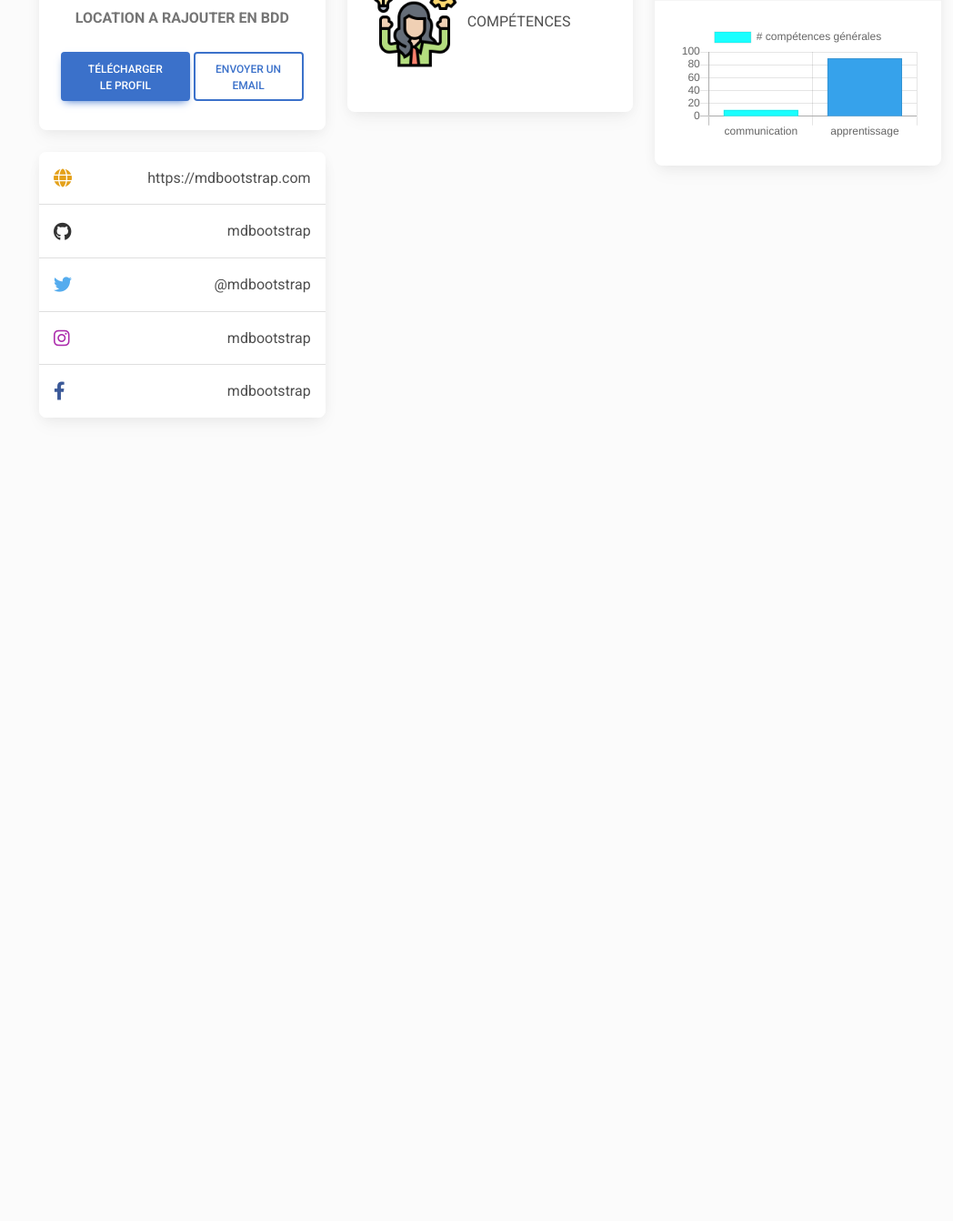
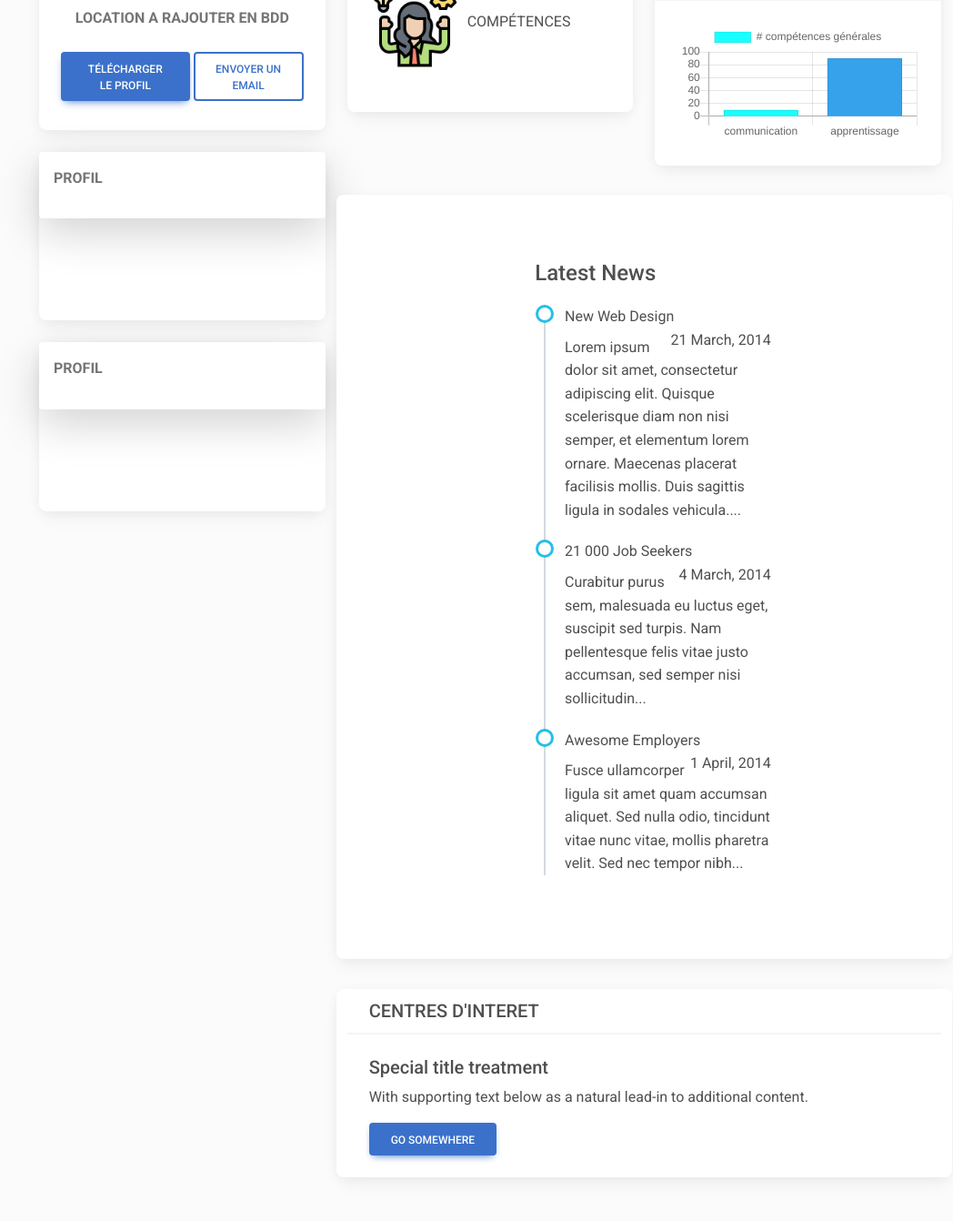
Before and after one commit to HamilaStartZup/Dashboard_startZupv1, a PHP site: page /Dashboard_client/profile.php?code_profile=1 in a window 1280 px wide. Shown: the part 479-1821 px from the top of the page at 91% size, without its empty margins (221-1269 px from the left). Before the commit the page ends 940 px from the top, so only its background shows below. Run offline with PHP 8.4, Linux system fonts and the light colour scheme; the visitor is signed in with stand-in values (Sample User, id 1); data that the repository does not hold is empty; some libraries are stand-ins or nearby versions.

Commit message:
commit  profil forma  cv

```diff
--- a/Dashboard_client/profile.php
+++ b/Dashboard_client/profile.php
@@ -17,6 +17,17 @@ $result = $query->fetch();
 <html lang="en">
 
 <head>
+     <meta content="width=device-width, initial-scale=1.0, maximum-scale=1.0, user-scalable=0" name="viewport" />
+
+    <meta http-equiv="X-UA-Compatible" content="IE=edge,chrome=1" />
+
+    <!--     Fonts and icons     -->
+    <link rel="stylesheet" type="text/css" href="https://fonts.googleapis.com/css?family=Roboto:300,400,500,700|Roboto+Slab:400,700|Material+Icons" />
+    <link rel="stylesheet" href="https://maxcdn.bootstrapcdn.com/font-awesome/latest/css/font-awesome.min.css" />
+
+    <!-- Material Dashboard CSS -->
+    <link rel="stylesheet" href="assets/css/material-dashboard?v=2.1.2.css">
+
   <script src="https://cdnjs.cloudflare.com/ajax/libs/html2canvas/1.4.1/html2canvas.min.js"></script>
   <script src="https://cdnjs.cloudflare.com/ajax/libs/jspdf/2.5.1/jspdf.umd.min.js "></script>
   <script src="https://cdnjs.cloudflare.com/ajax/libs/Chart.js/2.4.0/Chart.min.js"></script>
@@ -98,6 +109,37 @@ $result = $query->fetch();
       color: inherit;
       text-decoration: none;
     }
+
+    ul.timeline-3 {
+  list-style-type: none;
+  position: relative;
+}
+ul.timeline-3:before {
+  content: " ";
+  background: #d4d9df;
+  display: inline-block;
+  position: absolute;
+  left: 29px;
+  width: 2px;
+  height: 100%;
+  z-index: 400;
+}
+ul.timeline-3 > li {
+  margin: 20px 0;
+  padding-left: 20px;
+}
+ul.timeline-3 > li:before {
+  content: " ";
+  background: white;
+  display: inline-block;
+  position: absolute;
+  border-radius: 50%;
+  border: 3px solid #22c0e8;
+  left: 20px;
+  width: 20px;
+  height: 20px;
+  z-index: 400;
+}
   </style>
 
 </head>
@@ -209,30 +251,18 @@ $result = $query->fetch();
                 </div>
               </div>
             </div>
-            <div class="card mb-4 mb-lg-0">
-              <div class="card-body p-0">
-                <ul class="list-group list-group-flush rounded-3">
-                  <li class="list-group-item d-flex justify-content-between align-items-center p-3">
-                    <i class="fas fa-globe fa-lg text-warning"></i>
-                    <p class="mb-0">https://mdbootstrap.com</p>
-                  </li>
-                  <li class="list-group-item d-flex justify-content-between align-items-center p-3">
-                    <i class="fab fa-github fa-lg" style="color: #333333;"></i>
-                    <p class="mb-0">mdbootstrap</p>
-                  </li>
-                  <li class="list-group-item d-flex justify-content-between align-items-center p-3">
-                    <i class="fab fa-twitter fa-lg" style="color: #55acee;"></i>
-                    <p class="mb-0">@mdbootstrap</p>
-                  </li>
-                  <li class="list-group-item d-flex justify-content-between align-items-center p-3">
-                    <i class="fab fa-instagram fa-lg" style="color: #ac2bac;"></i>
-                    <p class="mb-0">mdbootstrap</p>
-                  </li>
-                  <li class="list-group-item d-flex justify-content-between align-items-center p-3">
-                    <i class="fab fa-facebook-f fa-lg" style="color: #3b5998;"></i>
-                    <p class="mb-0">mdbootstrap</p>
-                  </li>
-                </ul>
+            <div class="card mb-4 ">
+            <div class="shadow-lg p-3 mb-5 bg-body  rounded"><p class="text-muted"><b>PROFIL</b></p></div>
+              <div class="card-body ">
+
+              <P>  <?php echo $result['description'] ?></P>
+              </div>
+            </div>
+            <div class="card mb-4 ">
+            <div class="shadow-lg p-3 mb-5 bg-body  rounded"><p class="text-muted"><b>PROFIL</b></p></div>
+              <div class="card-body ">
+
+              <P>  <?php echo $result['description'] ?></P>
               </div>
             </div>
           </div>
@@ -282,7 +312,7 @@ $result = $query->fetch();
               <div class="col-md-6">
                 <div class="card mb-4 mb-md-0">
                   <div class="card-body">
-                    <p class="mb-4"><span class="text-primary font-italic me-1"> <img src="../images/competence.png" alt="competences" style="width: 100px;"></span> COMPÉTENCES</p>
+                    <p class="mb-4"><span class="text-primary font-italic me-1"> <img src="../images/competence.png" alt="competences" style="width: 100px;"></span> COMPÉTENCES </p>
                     </p>
                     <?php
                     //récupération des compétences du candidat
@@ -320,7 +350,60 @@ $result = $query->fetch();
                 </div>
 
               </div>
+
             </div>
+              <!-- end time line -->
+            <div class="row" style='margin-top: 5%;'>
+                <!-- parcours de formation -->
+
+              <div class="card">
+  <div class="card-body">
+  <div class="container my-5">
+  <div class="row">
+    <div class="col-md-6 offset-md-3">
+      <h4 style="margin-left: 1.2rem;">Latest News</h4>
+      <ul class="timeline-3">
+        <li>
+          <a href="#!">New Web Design</a>
+          <a href="#!" class="float-end">21 March, 2014</a>
+          <p class="mt-2">Lorem ipsum dolor sit amet, consectetur adipiscing elit. Quisque scelerisque diam
+            non nisi semper, et elementum lorem ornare. Maecenas placerat facilisis mollis. Duis sagittis
+            ligula in sodales vehicula....</p>
+        </li>
+        <li>
+          <a href="#!">21 000 Job Seekers</a>
+          <a href="#!" class="float-end">4 March, 2014</a>
+          <p class="mt-2">Curabitur purus sem, malesuada eu luctus eget, suscipit sed turpis. Nam pellentesque
+            felis vitae justo accumsan, sed semper nisi sollicitudin...</p>
+        </li>
+        <li>
+          <a href="#!">Awesome Employers</a>
+          <a href="#!" class="float-end">1 April, 2014</a>
+          <p class="mt-2">Fusce ullamcorper ligula sit amet quam accumsan aliquet. Sed nulla odio, tincidunt
+            vitae nunc vitae, mollis pharetra velit. Sed nec tempor nibh...</p>
+        </li>
+      </ul>
+    </div>
+  </div>
+</div>
+  </div>
+</div>
+
+            </div>
+            <!-- end time line -->
+
+             <!--CENTRES D'INTERET-->
+             <div class="row" style='margin-top: 5%;'>
+             <div class="card">
+  <h5 class="card-header">CENTRES D'INTERET</h5>
+  <div class="card-body">
+    <h5 class="card-title">Special title treatment</h5>
+    <p class="card-text">With supporting text below as a natural lead-in to additional content.</p>
+    <a href="#" class="btn btn-primary" data-mdb-ripple-init>Go somewhere</a>
+  </div>
+</div>
+             </div>
+             <!-- end CENTRES D'INTERET-->
           </div>
         </div>
         </section>
```
